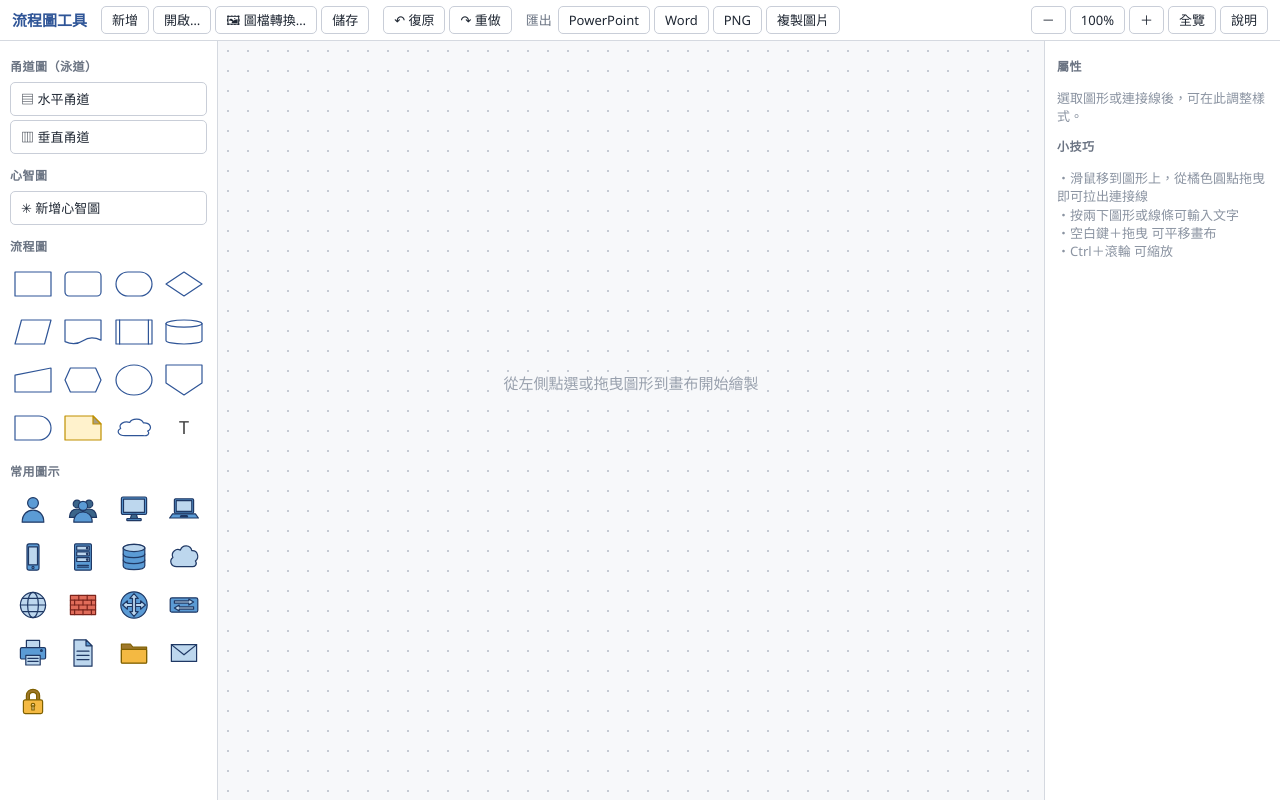
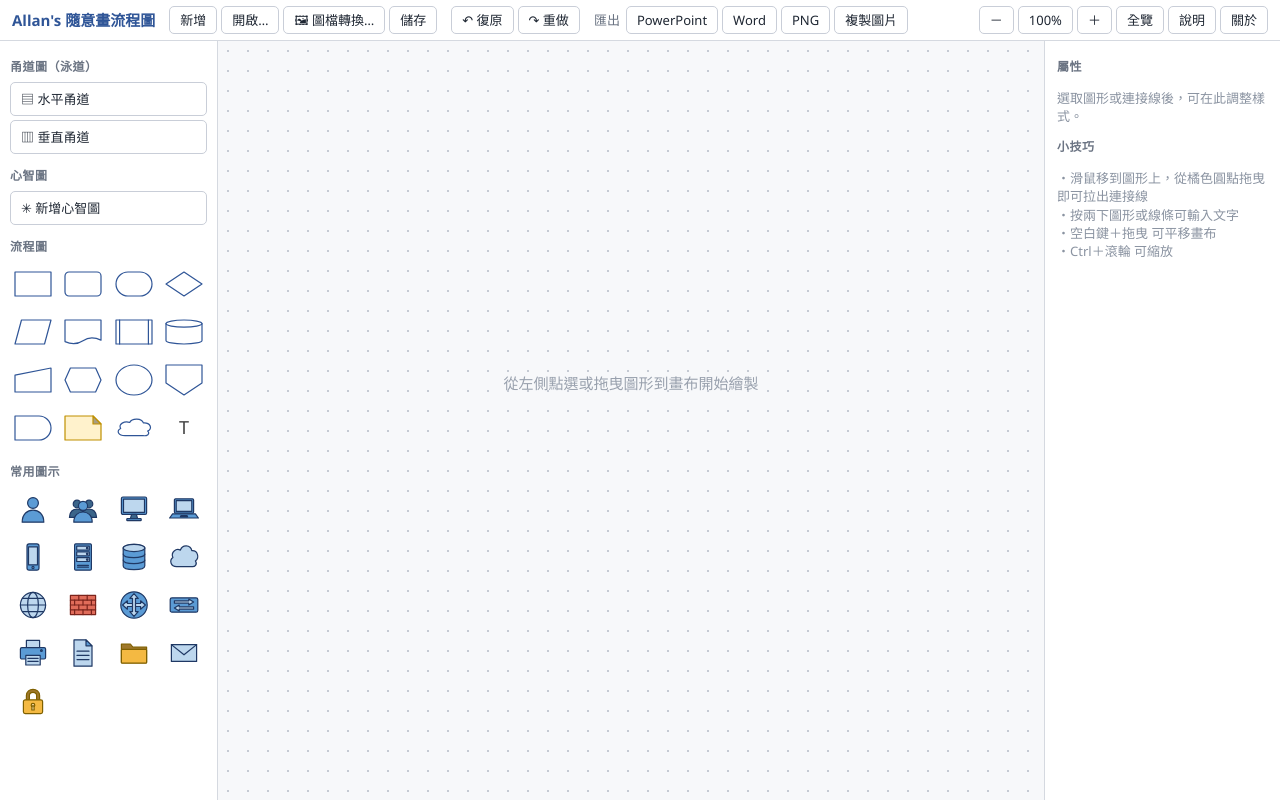
Before and after one commit to allanloplus/visio-like, a plain HTML site: page index.html in a window 1280 px wide. Drawn offline with Linux system fonts and the light colour scheme.

Commit message:
Add product name, author and version info
Co-Authored-By: Claude Fable 5.2 <noreply@anthropic.com>
Claude-Session: https://claude.ai/code/session_01C7NPA5ZktTWZKUrQ8TduMQ

```diff
--- a/css/app.css
+++ b/css/app.css
@@ -104,3 +104,8 @@ aside h3 { margin: 14px 0 6px; font-size: 12px; color: #6b7483; font-weight: 600
 #ref-img .bar { display: flex; justify-content: space-between; align-items: center; padding: 3px 4px 3px 10px; color: #4a5361; font-size: 12px; }
 #ref-img .bar button { border: none; padding: 2px 6px; }
 #ref-img img { display: block; width: 100%; max-height: 80vh; object-fit: contain; border-top: 1px solid #e3e6eb; }
+
+#modal .about { border-collapse: collapse; margin: 8px 0 14px; }
+#modal .about th { text-align: left; color: #6b7483; font-weight: 600; padding: 4px 18px 4px 0; white-space: nowrap; }
+#modal .about td { padding: 4px 0; }
+#modal a { color: #2f5597; }
--- a/index.html
+++ b/index.html
@@ -3,12 +3,12 @@
 <head>
 <meta charset="utf-8">
 <meta name="viewport" content="width=device-width, initial-scale=1">
-<title>流程圖繪製工具</title>
+<title>Allan's 隨意畫流程圖</title>
 <link rel="stylesheet" href="css/app.css">
 </head>
 <body>
 <header id="toolbar">
-  <strong class="brand">流程圖工具</strong>
+  <strong class="brand" id="brand">Allan's 隨意畫流程圖</strong>
   <span class="grp">
     <button data-act="new" title="清空畫布，開始新圖">新增</button>
     <button data-act="open" title="開啟本工具儲存的 SVG，或含有本工具圖片的 Word / PowerPoint 檔">開啟…</button>
@@ -35,6 +35,7 @@
     <button data-act="zoomin" title="放大">＋</button>
     <button data-act="fit" title="顯示全部">全覽</button>
     <button data-act="help">說明</button>
+    <button data-act="about">關於</button>
   </span>
 </header>
 <main>
--- a/js/core.js
+++ b/js/core.js
@@ -1,6 +1,14 @@
 /* 共用工具：命名空間、文字量測、顏色、文件模型 */
 (function () {
   const VL = (window.VL = window.VL || {});
+
+  VL.APP = {
+    name: "Allan's 隨意畫流程圖",
+    author: 'Allan Lo',
+    site: 'https://www.123hi.org',
+    date: '2026/11/21',
+    version: 'Allanlo-20261121-01',
+  };
 
   VL.FONT = "'Microsoft JhengHei','PingFang TC','Noto Sans TC','Segoe UI',Arial,sans-serif";
   VL.GRID = 10;
--- a/js/ui.js
+++ b/js/ui.js
@@ -147,6 +147,12 @@
   <li>工具會請 AI 辨識圖形、文字、連接線與甬道後重繪；完成後左下角會顯示原圖供對照檢查。</li>
   <li>自動轉換需 Claude API 金鑰，且<b>圖檔會傳送到 Anthropic API</b>；也可用手動方式（不需金鑰）。</li></ul>
   <p class="muted">除了「圖檔轉換」的自動模式外，所有資料都只在你的瀏覽器內處理，不會上傳到任何伺服器。</p>`;
+  const A = VL.APP;
+  const ABOUT = `<h2>關於 ${VL.esc(A.name)}</h2>
+  <table class="about"><tr><th>工具名稱</th><td>${VL.esc(A.name)}</td></tr>
+  <tr><th>系統設計</th><td>${VL.esc(A.author)}，<a href="${A.site}" target="_blank" rel="noopener">${A.site}</a></td></tr>
+  <tr><th>開發日期</th><td>${A.date}</td></tr>
+  <tr><th>最新版本</th><td>${A.version}</td></tr></table>`;
   const ACTS = {
     new: () => { if (!E.doc.nodes.length || confirm('確定要清空目前的圖嗎？（可用復原找回）')) { io.office = null; io.name = '流程圖'; E.load(VL.newDoc()); syncOffice(); } },
     open: () => $('#file-input').click(),
@@ -159,9 +165,13 @@
     copy: guard(() => io.copyPng(), '已複製圖片，可直接貼到 Word / PowerPoint'),
     saveback: guard(() => io.saveBackOffice(), '已產生更新後的檔案'),
     zoomin: () => E.zoom(E.view.z * 1.2), zoomout: () => E.zoom(E.view.z / 1.2), zoom100: () => E.zoom(1), fit: () => E.fit(),
-    help: () => ui.modal(HELP),
+    help: () => ui.modal(HELP + ABOUT),
+    about: () => ui.modal(ABOUT),
   };
 
+  document.title = A.name;
+  $('#brand').textContent = A.name;
+  $('#brand').title = `${A.version}｜系統設計：${A.author}`;
   buildPalette();
   bindProps();
   $('#toolbar').addEventListener('click', (e) => { const b = e.target.closest('[data-act]'); if (b) ACTS[b.dataset.act](); });
```
Also changed, not shown: 1 other file.
